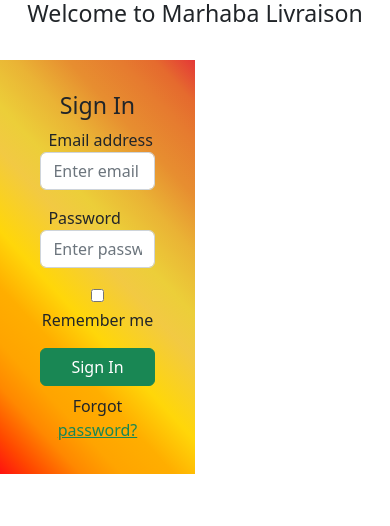
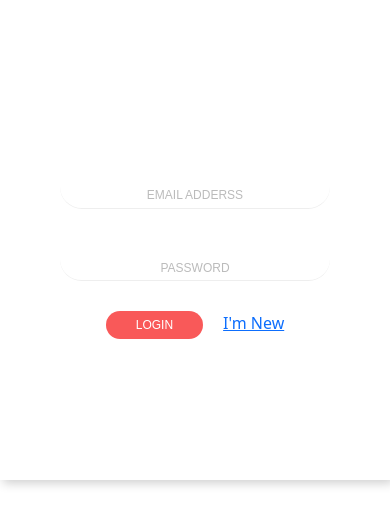
Before and after one commit to soumia-elyakni/Marhaba-Front, a React (Create React App) app: page / in a window 390 px wide. Shown: the top 526 px of the page. Built offline with nearby package versions, Linux system fonts and the light colour scheme.

Commit message:
Add login form

```diff
--- a/src/components/auth/login/login.css
+++ b/src/components/auth/login/login.css
@@ -0,0 +1,184 @@
+.form{
+   position: relative
+   }
+
+   .form-peice {
+      background: #fff;
+      min-height: 480px;
+      margin-top: 30px;
+      box-shadow: 3px 3px 10px rgba(0, 0, 0, 0.2);
+      color: #bbbbbb;
+      padding: 30px 0 60px;
+      transition: all 0.9s cubic-bezier(1.000, -0.375, 0.285, 0.995);
+      position: absolute;
+      top: 0;
+      left: -30%;
+      width: 130%;
+      overflow: hidden
+      }
+      /* .form-peice.switched{
+         transform: translateX(-100%);
+         width: 100%;
+        left: 0
+     } */
+
+   form {
+      padding: 0 40px;
+      margin: 0;
+      width: 70%;
+      position: absolute;
+      top: 50%;
+      left: 60%;
+      transform: translate(-50%, -50%)
+     }
+
+      .form-group{
+         margin-bottom: 5px;
+         position: relative;
+        }
+
+
+      label{
+         font-size: 12px;
+         font-weight: 400;
+         text-transform: uppercase;
+         font-family: 'Montserrat', sans-serif;
+         transform: translateY(40px);
+         transition: all 0.4s;
+         cursor: text;
+         z-index: -1
+         }
+
+         label.active{
+            transform: translateY(10px);
+            font-size: 10px
+            }
+
+         label.fontSwitch {
+            font-family: 'Raleway', sans-serif !important;
+            font-weight: 600
+         }
+
+
+      input:not([type=submit]){
+         background: none;
+         outline: none;
+         border: none;
+         display: block;
+         padding: 10px 0;
+         width: 100%;
+         border-bottom: 1px solid #eee;
+         color: #444;
+         font-size: 15px;
+         font-family: 'Raleway', sans-serif;
+         z-index: 1
+        }
+         input.hasError{
+            border-color: #f95959
+        }
+
+      span.error{
+         color: #f95959;
+         font-family:'Raleway', sans-serif;
+         font-size: 12px;
+         position: absolute;
+         bottom: -20px;
+         right: 0;
+         display: none
+          }
+
+      input[type=password]{
+         color: 'Montserrat', sans-serif;
+        }
+
+      .CTA{
+         margin-top: 30px; }
+         input {
+            font-size: 12px;
+            text-transform: uppercase;
+            padding: 5px 30px;
+            background: #f95959;
+            color: #fff;
+            border-radius: 30px;
+            margin-right: 20px;
+            border: none;
+            font-family: 'Raleway', sans-serif;
+        }
+
+         /* a.switch{
+            font-size: 13px;
+            font-weight: 400;
+            font-family: 'Raleway', sans-serif;
+            color:#bbbbbb;
+            text-decoration: underline;
+            transition: all 0.3s;
+            } */
+
+            a:hover{
+               color: #f95959
+             }
+
+
+
+
+@media (max-width: 768px){
+   .container{
+      overflow: hidden }
+   section#formHolder {
+      padding: 0
+    }
+
+      div.brand{
+         min-height: 200px !important
+        }
+         div.brand.active{
+             min-height: 100vh !important
+            }
+
+         .heading.active {
+            top: 200px;
+            left: 50%;
+            transform: translate(-50%, -50%)
+}
+         .success-msg>p { font-size: 16px}
+         .success-msg>a
+              { padding: 5px 30px;
+               font-size: 10px   }
+
+
+      .form
+        { width: 80vw;
+         min-height: 500px;
+         margin-left: 10vw
+        }
+         .form-peice{
+            margin: 0;
+            top: 0;
+            left: 0;
+            width: 100% !important;
+            transition: all .5s ease-in-out
+        }
+
+            /* .form-peice.switched{
+               transform: translateY(-100%);
+               width: 100%;
+               left: 0; } */
+             form {
+              width: 100% !important;
+               padding: 60px;
+               left: 50%
+             }
+
+            }
+
+
+
+@media (max-width: 700px){
+   section#formHolder .form{
+      width: 100vw;
+      margin-left: 0
+}
+   h2{
+      font-size: 50px !important
+    }
+}
--- a/src/components/auth/login/login.js
+++ b/src/components/auth/login/login.js
@@ -1,51 +1,47 @@
-import './login.css';
+import "./login.css"
+import React, { useState } from "react";
+import { Button, FormGroup, FormControl, FormLabel, Form, input } from "react-bootstrap"
 
-const Login = ()=>{
+const Login = ()=> {
+
     return (
     <>
-      <form className="d-flex flex-column">
-        <div className="w-75 m-auto p-3">
 
-        <h3 className="mt-3">Sign In</h3>
-        <div className="mb-3">
-          <label className="float-start ms-2">Email address</label>
-          <input
-            type="email"
-            className="form-control"
-            placeholder="Enter email"
-          />
-        </div>
-        <div className="mb-3">
-          <label className="float-start ms-2">Password</label>
-          <input
-            type="password"
-            className="form-control"
-            placeholder="Enter password"
-          />
-        </div>
-        <div className="mb-3">
-          <div className="custom-control custom-checkbox">
-            <input
-              type="checkbox"
-              className="custom-control-input"
-              id="customCheck1"
-            />
-            <label className="custom-control-label" htmlFor="customCheck1">
-              Remember me
-            </label>
-          </div>
-        </div>
-        <div className="d-grid">
-          <button type="submit" className="btn btn-success">
-            Sign In
-          </button>
-        </div>
-        <p className="forgot-password text-right mt-2">
-          Forgot <a href="#" className="text-success">password?</a>
-        </p>
-        </div>
-      </form>
+     <div className="container">
+      <section id="formHolder">
+
+
+            <div className="login form-peice switched">
+               <form className="login-form" action="#" method="post">
+                  <div className="form-group">
+                     <label for="loginemail">Email Adderss</label>
+                     <input type="email" name="loginemail" id="loginemail" required />
+                  </div>
+
+                  <div className="form-group">
+                     <label for="loginPassword">Password</label>
+                     <input type="password" name="loginPassword" id="loginPassword" required />
+                  </div>
+
+                  <div className="CTA">
+                     <input type="submit" value="Login" />
+                     <a href="/signup" className="switch">I'm New</a>
+                  </div>
+               </form>
+            </div>
+
+
+
+
+
+
+
+   </section>
+   </div>
+
+
     </>
+
     )
 }
 
```
